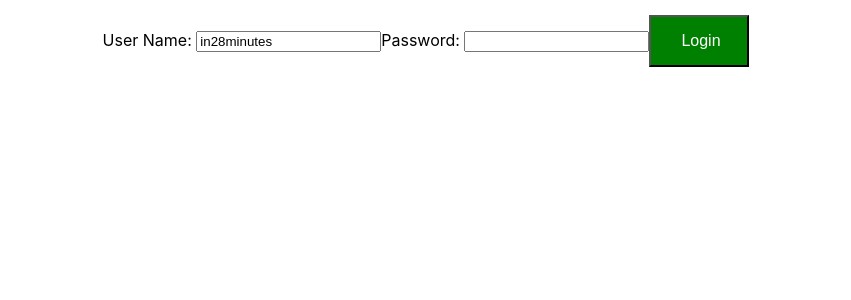
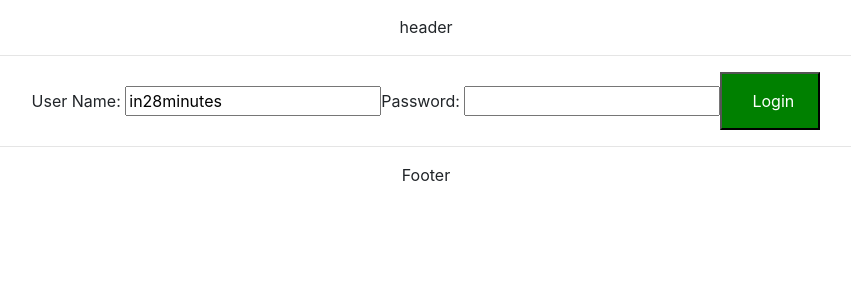
Before and after one commit to davigre/SpringBootAndReactCourse, a React (Create React App) app in the folder my-app/: page / in a window 1280 px wide. Shown: the top 300 px of the page, without its empty margins (214-1065 px from the left). Built offline with nearby package versions, Linux system fonts and the light colour scheme.

Commit message:
47 - Adding Header, Footer and Bootstrap

```diff
--- a/my-app/src/App.js
+++ b/my-app/src/App.js
@@ -6,6 +6,7 @@ import Counter from './components/counter/Counter';
 import TodoApp from './components/todo/TodoApp';
 
 import './App.css';
+import './bootstrap.css';
 
 class App extends Component {
     render() {
--- /dev/null
+++ b/my-app/src/bootstrap.css
@@ -0,0 +1 @@
+@import url(https://unpkg.com/bootstrap@4.1.0/dist/css/bootstrap.min.css)
--- a/my-app/src/components/todo/TodoApp.jsx
+++ b/my-app/src/components/todo/TodoApp.jsx
@@ -9,6 +9,7 @@ class TodoApp extends Component {
 
         return (
             <div className="TodoApp">
+                <HeaderComponent/>
                 <Router>
                     <Routes>
                         <Route path="/" element={<LoginComponentWithNavigation />} />
@@ -18,7 +19,36 @@ class TodoApp extends Component {
                         <Route path="*" element={<ErrorComponent/>} />
                     </Routes>
                 </Router>
+                <FooterComponent/>
             </div>
+        )
+
+    }
+
+}
+
+class HeaderComponent extends Component {
+
+    render() {
+
+        return (
+
+            <div>header<hr/></div>
+
+        )
+
+    }
+
+}
+
+class FooterComponent extends Component {
+
+    render() {
+
+        return (
+
+            <div><hr/>Footer</div>
+
         )
 
     }
```
